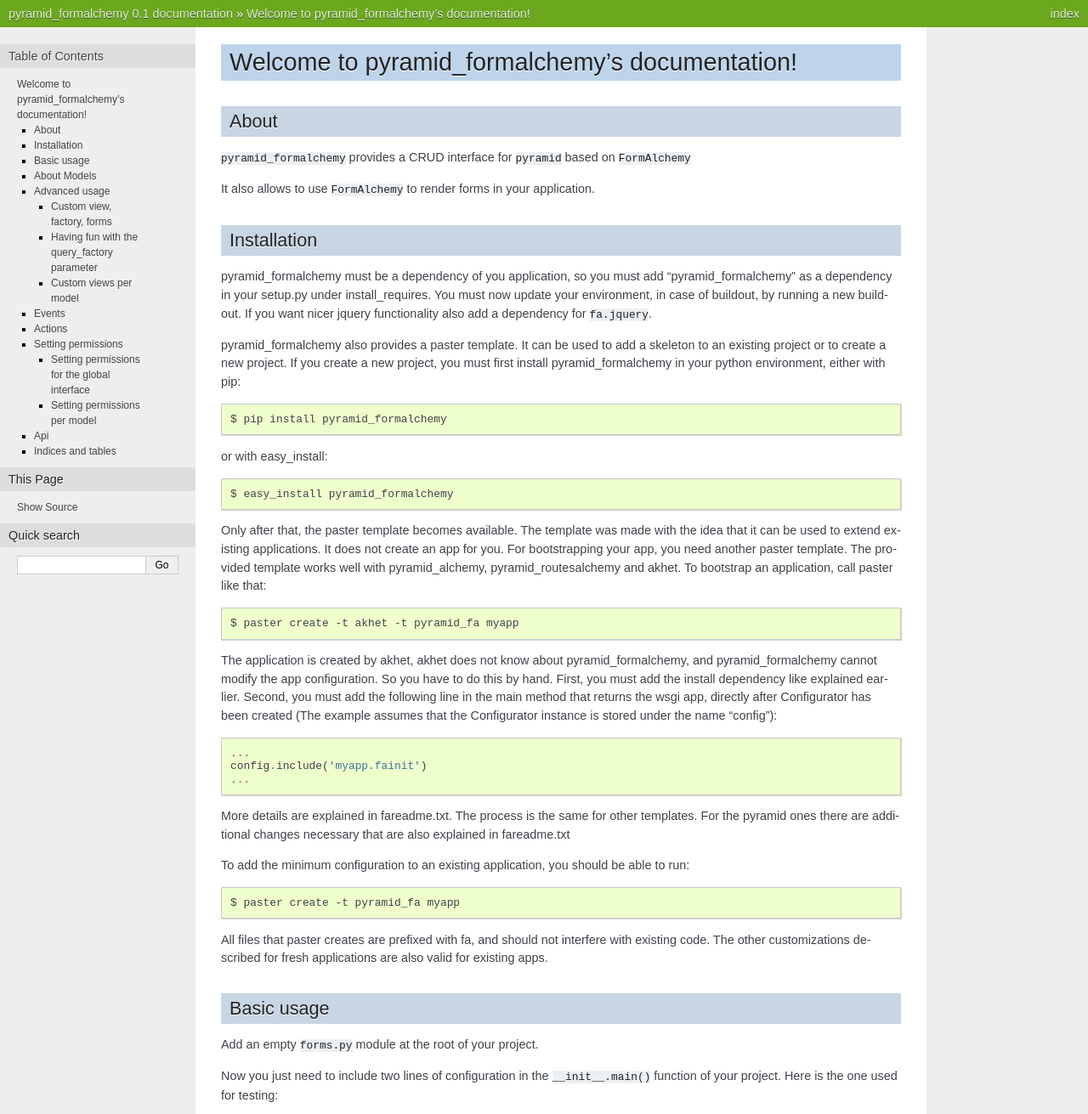
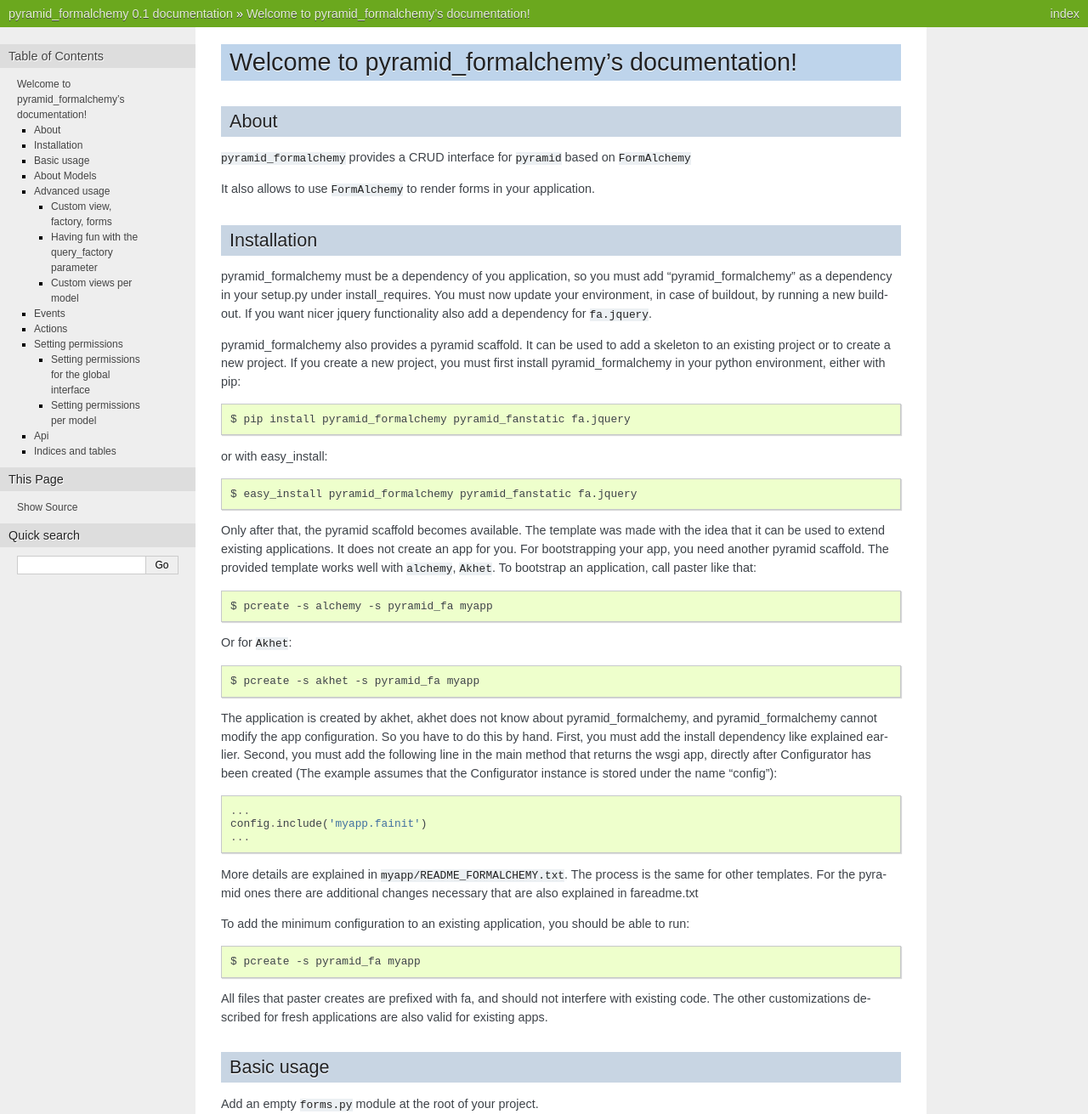
Before and after one commit to FormAlchemy/pyramid_formalchemy, a Sphinx documentation site: the page built from docs/index.txt, in a window 1280 px wide and 1400 px high, cut to the strip 0-1311 px from the top of the window. Shown: the whole strip at 85% size. Built offline with Sphinx 7.4.7, drawn with Linux system fonts in a browser that asks for light colours; pages that are not in the unit, such as notebooks, are missing from menus.

Commit message:
update doc

```diff
--- a/docs/index.txt
+++ b/docs/index.txt
@@ -23,25 +23,29 @@
 buildout, by running a new buildout. If you want nicer jquery
 functionality also add a dependency for ``fa.jquery``.
 
-pyramid_formalchemy also provides a paster template. It can be used to
+pyramid_formalchemy also provides a pyramid scaffold. It can be used to
 add a skeleton to an existing project or to create a new project. If you
 create a new project, you must first install pyramid_formalchemy in
 your python environment, either with pip::
 
-  $ pip install pyramid_formalchemy
+  $ pip install pyramid_formalchemy pyramid_fanstatic fa.jquery
 
 or with easy_install::
 
-  $ easy_install pyramid_formalchemy
+  $ easy_install pyramid_formalchemy pyramid_fanstatic fa.jquery
 
-Only after that, the paster template becomes available.
+Only after that, the pyramid scaffold becomes available.
 The template was made with the idea that it can be used to extend
 existing applications. It does not create an app for you. For
-bootstrapping your app, you need another paster template. The provided
-template works well with pyramid_alchemy, pyramid_routesalchemy and
-akhet. To bootstrap an application, call paster like that::
+bootstrapping your app, you need another pyramid scaffold. The provided
+template works well with ``alchemy``, ``Akhet``. To bootstrap an application,
+call paster like that::
 
-  $ paster create -t akhet -t pyramid_fa myapp
+  $ pcreate -s alchemy -s pyramid_fa myapp
+
+Or for ``Akhet``::
+
+  $ pcreate -s akhet -s pyramid_fa myapp
 
 The application is created by akhet, akhet does not know about
 pyramid_formalchemy, and pyramid_formalchemy cannot modify the app
@@ -56,14 +60,14 @@
   config.include('myapp.fainit')
   ...
 
-More details are explained in fareadme.txt.
+More details are explained in ``myapp/README_FORMALCHEMY.txt``.
 The process is the same for other templates. For the pyramid ones
 there are additional changes necessary that are also explained in fareadme.txt
 
 To add the minimum configuration to an existing application, you
 should be able to run::
 
-  $ paster create -t pyramid_fa myapp
+  $ pcreate -s pyramid_fa myapp
 
 All files that paster creates are prefixed with fa, and should not
 interfere with existing code. The other customizations described for
```
